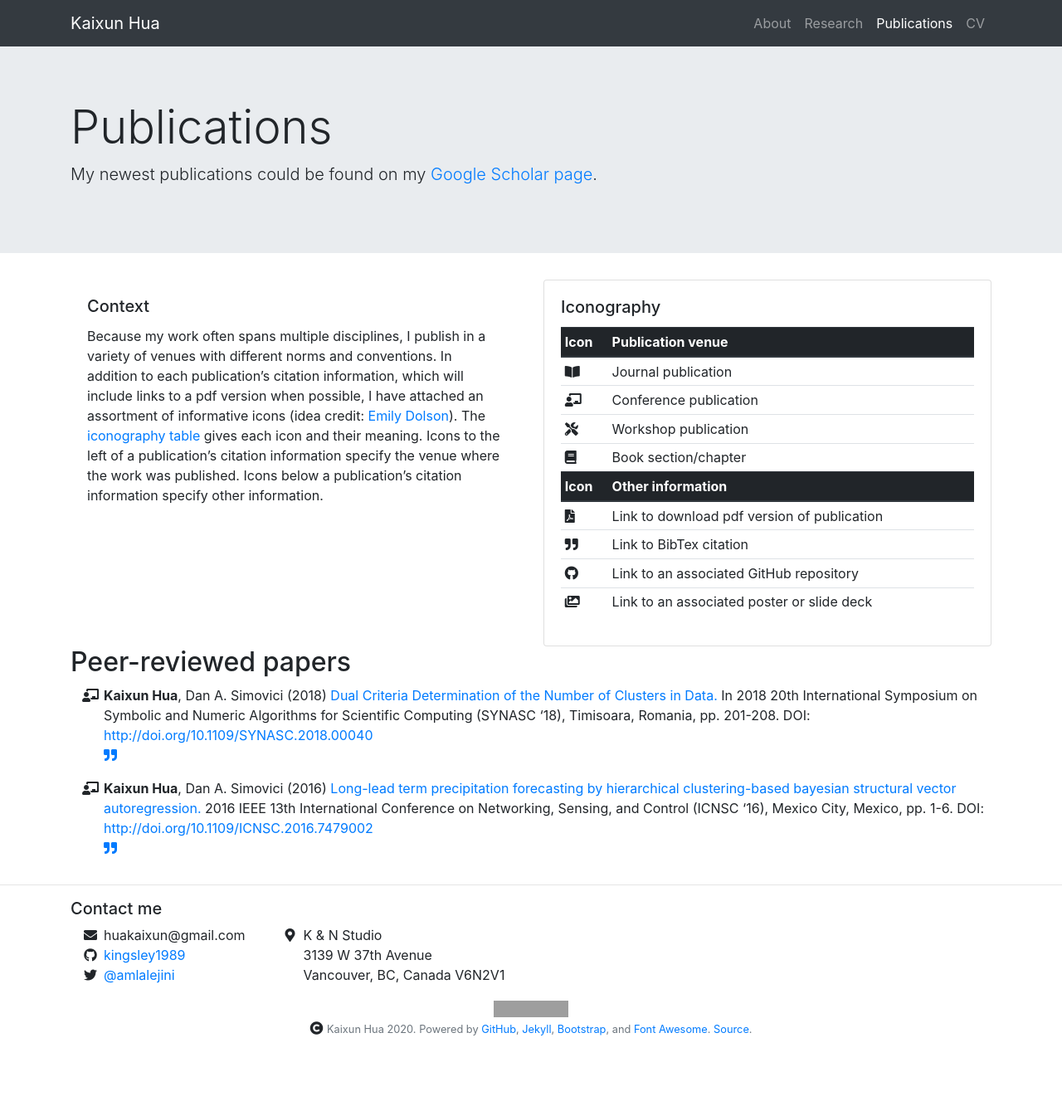
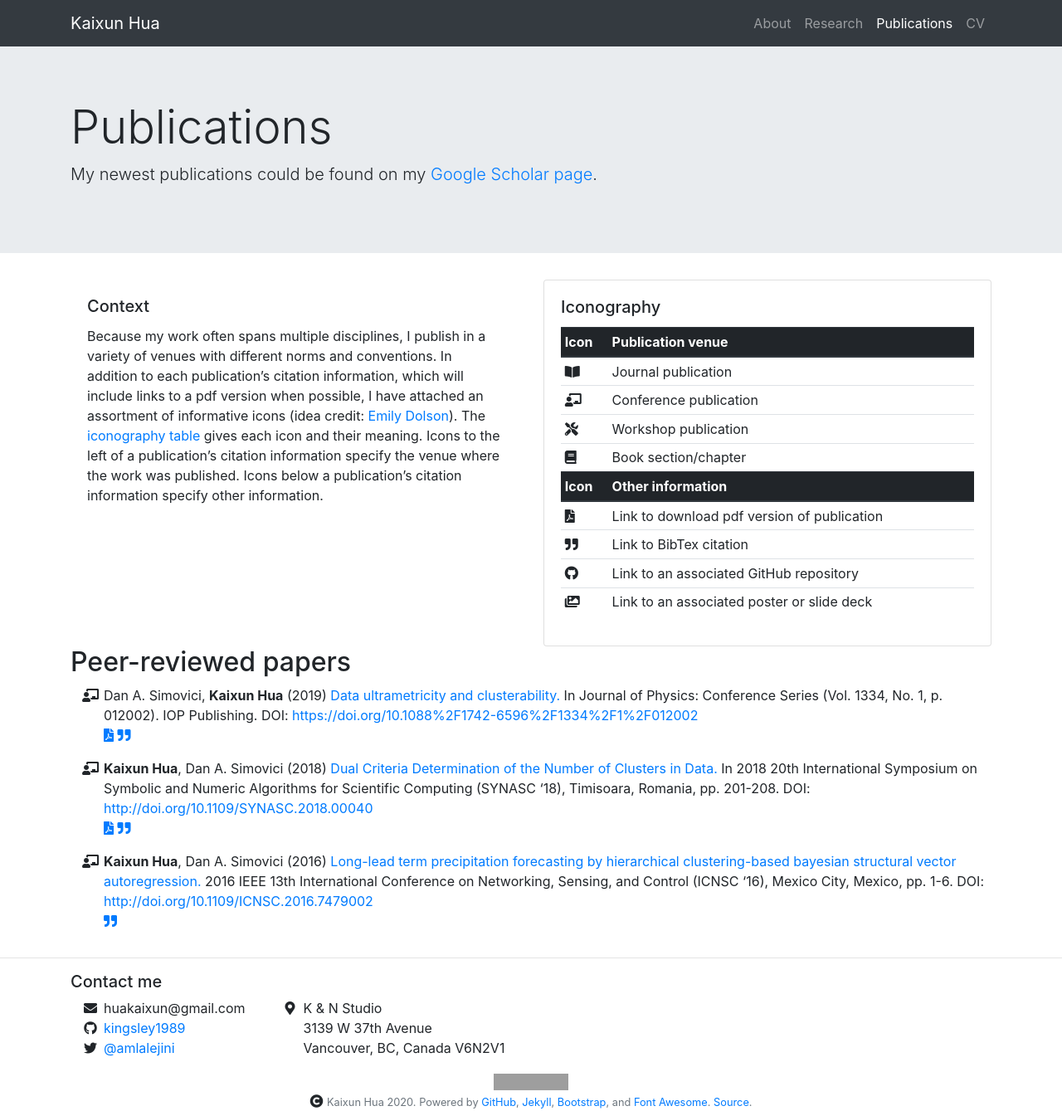
Before and after one commit to kingsley1989/kingsley1989.github.io, a Jekyll site: the page built from _pages/publications.md, in a window 1280 px wide. Shown: the whole page at 83% size. Built offline with Jekyll 4.4.1, drawn with Linux system fonts in a browser that asks for light colours; nearby versions of some CDN libraries; before the commit the page ends 1251 px from its top, so only the background shows below that; some of the changed lines change nothing that is shown; grey boxes are pictures that could not be loaded.

Commit message:
Update publications.yml

````diff
--- a/_data/publications.yml
+++ b/_data/publications.yml
@@ -50,7 +50,7 @@ publications:
     type: peer-reviewed-paper
     #github_repository_link: https://github.com/alife-data-standards/alife-data-standards
     #presentation_link: https://docs.google.com/presentation/d/19fQMsfnYh154G5ZdcJfsjcap6MKjG57p-VncMsjwbQY/edit?usp=sharing
-    #pdf: /pubs/Lalejini_et_al_2019_Data_Standards_For_Artificial_Life_Software.pdf
+    pdf: /pubs/sltkclst.pdf
     bibtex_id: hua2018dual
     bibtex: |
       ```bibtex
@@ -61,6 +61,39 @@ publications:
           pages={201--208},
           year={2018},
           organization={IEEE}
+        }
+      ```
+
+  - citation: |
+     Dan A. Simovici, Kaixun Hua (2019)
+     [Data ultrametricity and clusterability.](https://iopscience.iop.org/article/10.1088/1742-6596/1334/1/012002/meta)
+     In Journal of Physics: Conference Series (Vol. 1334, No. 1, p. 012002). IOP Publishing.
+     DOI: [https://doi.org/10.1088%2F1742-6596%2F1334%2F1%2F012002](https://doi.org/10.1088%2F1742-6596%2F1334%2F1%2F012002)
+
+    year: 2019
+    venue: conference
+    type: peer-reviewed-paper
+    #github_repository_link: https://github.com/alife-data-standards/alife-data-standards
+    #presentation_link: https://docs.google.com/presentation/d/19fQMsfnYh154G5ZdcJfsjcap6MKjG57p-VncMsjwbQY/edit?usp=sharing
+    pdf: /pubs/ultraclst.pdf
+    bibtex_id: Simovici_2019
+    bibtex: |
+      ```bibtex
+        @article{Simovici_2019,
+          title = {Data ultrametricity and clusterability},
+          author = {Dan Simovici and Kaixun Hua},
+          url = {https://doi.org/10.1088/1742-6596/1334/1/012002},
+          doi = {10.1088/1742-6596/1334/1/012002},
+          journal = {Journal of Physics: Conference Series},
+          abstract = {The increasing needs of clustering massive datasets and the high cost of running clustering algorithms poses difficult problems for users.
+          In this context it is important to determine if a data set is clusterable, that is, it may be partitioned efficiently into well-differentiated groups
+          containing similar objects. We approach data clusterability from an ultrametric-based perspective. A novel approach to determine the ultrametricity of
+          a dataset is proposed via a special type of matrix product, which allows us to evaluate the clusterability of the dataset. Furthermore, we show that by
+          applying our technique to a dissimilarity space will generate the sub-dominant ultrametric of the dissimilarity.},
+          volume = {1334},
+          pages = {012002},
+          year = {2019},
+          publisher = {{IOP} Publishing}
         }
       ```
 
````
